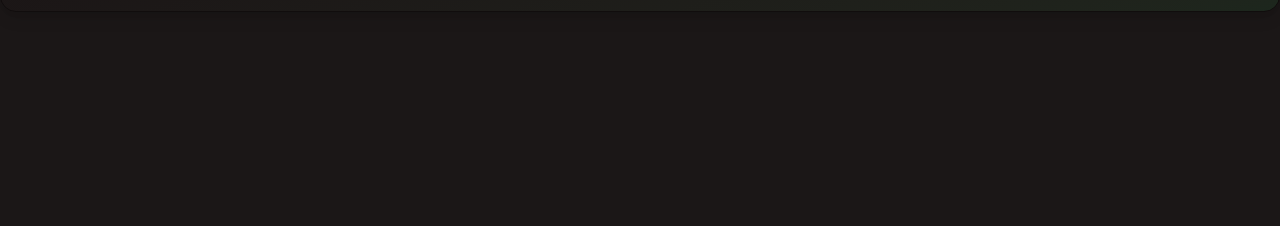
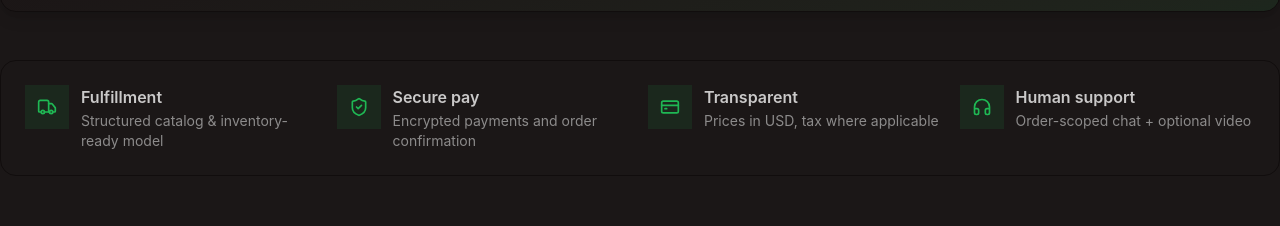
Before and after one commit to programer1983/next-hono-drizzle-ecommerce, a Next.js app in the folder frontend/: page / in a window 1280 px wide. Shown: the part 421-647 px from the top of the page. Built offline with nearby package versions, Linux system fonts and the light colour scheme; no server answers.

Commit message:
Create   TrustStrip  section for home page

```diff
--- a/frontend/components/HomePage.jsx
+++ b/frontend/components/HomePage.jsx
@@ -4,6 +4,7 @@ import PageLoader from "@/components/PageLoader";
 import { useHomeCatalog } from "@/hooks/useHomeCatalog";
 import { useAuth } from "@clerk/nextjs";
 import { HomeHero } from "./HomeHero";
+import { TrustStrip } from "./TrustStrip";
 
 export default function Home() {
   const { isLoaded } = useAuth();
@@ -25,6 +26,7 @@ export default function Home() {
   return (
     <div className="space-y-12">
       <HomeHero categories={categories} loadingCategories={loadingCategories} />
+      <TrustStrip />
     </div>
   );
 }
--- /dev/null
+++ b/frontend/components/TrustStrip.jsx
@@ -0,0 +1,50 @@
+import {
+  CreditCardIcon,
+  HeadphonesIcon,
+  ShieldCheckIcon,
+  TruckIcon,
+} from "lucide-react";
+
+const items = [
+  {
+    icon: TruckIcon,
+    title: "Fulfillment",
+    desc: "Structured catalog & inventory-ready model",
+  },
+  {
+    icon: ShieldCheckIcon,
+    title: "Secure pay",
+    desc: "Encrypted payments and order confirmation",
+  },
+  {
+    icon: CreditCardIcon,
+    title: "Transparent",
+    desc: "Prices in USD, tax where applicable",
+  },
+  {
+    icon: HeadphonesIcon,
+    title: "Human support",
+    desc: "Order-scoped chat + optional video",
+  },
+];
+
+export function TrustStrip() {
+  return (
+    <section className="max-w-7xl mx-auto grid gap-4 rounded-box border border-base-300 bg-base- p-6 sm:grid-cols-2 lg:grid-cols-4">
+      {items.map((item) => {
+        const IconCmp = item.icon;
+        return (
+          <div key={item.title} className="flex gap-3">
+            <div className="flex size-11 shrink-0 items-center justify-center ronded-lg bg-primary/10 text-primary">
+              <IconCmp className="size-5" aria-hidden />
+            </div>
+            <div>
+              <h3 className="font-semibold text-base-content">{item.title}</h3>
+              <p className="mt-0.5 text-sm text-base-content/65">{item.desc}</p>
+            </div>
+          </div>
+        );
+      })}
+    </section>
+  );
+}
```
